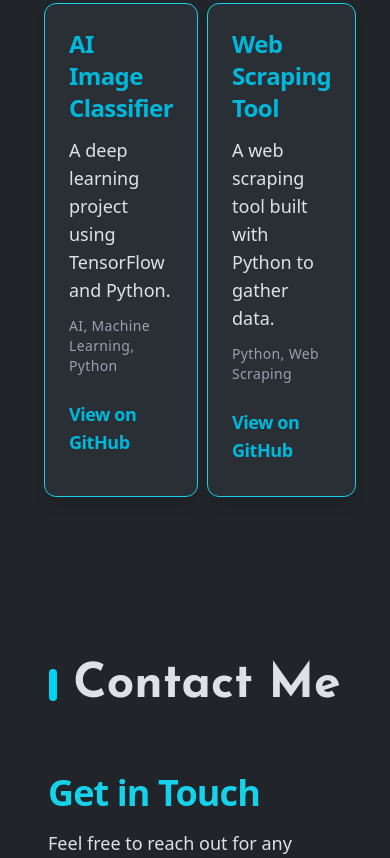
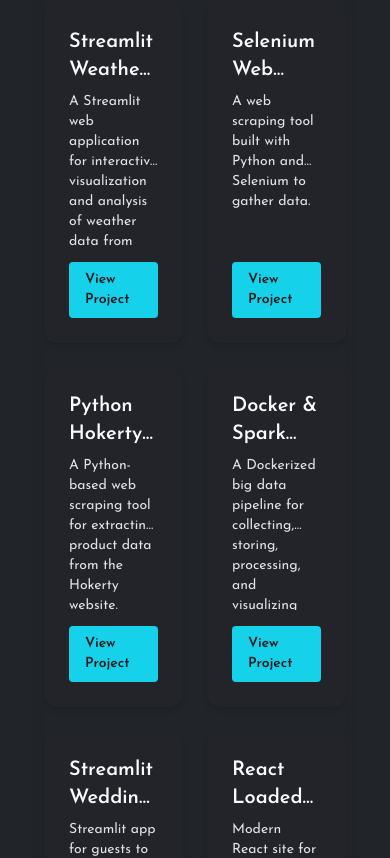
Before and after one commit to setaf007/taskin_portfolio, a React (Vite) app: page / in a window 390 px wide. Shown: the part 5800-6658 px from the top of the page. Built offline with nearby package versions, Linux system fonts and the light colour scheme.

Commit message:
projects update

```diff
--- a/src/components/projectSection/ProjectCard.jsx
+++ b/src/components/projectSection/ProjectCard.jsx
@@ -2,18 +2,15 @@ import React from 'react';
 
 const ProjectCard = ({ title, description, url, tech }) => {
   return (
-    <div className="bg-[#2a2f35] border border-cyan p-4 sm:p-6 rounded-xl shadow-lg font-sans">
-      <h3 className="text-xl sm:text-2xl text-cyan-500 font-bold mb-3 tracking-tight font-sans">{title}</h3>
-      <p className="text-lightGrey text-base sm:text-lg mb-3 font-light font-sans">{description}</p>
-      <p className="text-sm text-gray-400 mb-4 font-light font-sans tracking-wide">{tech}</p>
-      <a
-        href={url}
-        target="_blank"
-        rel="noopener noreferrer"
-        className="text-cyan-500 hover:text-white text-lg font-semibold inline-block py-2 transition-colors duration-300 font-sans tracking-tight"
-      >
-        View on GitHub
-      </a>
+        <div className="bg-[#23232a] rounded-xl shadow-md p-6 flex flex-col min-h-[340px] sm:h-[320px] w-full border border-[#23232a] hover:border-cyan transition-all duration-300">
+            <h3 className="text-xl font-semibold text-white mb-2 line-clamp-2">{title}</h3>
+            <p className="text-sm text-lightGrey mb-4 flex-1 line-clamp-4">{description}</p>
+            <div className="hidden md:flex flex-wrap gap-2 mb-4 overflow-x-auto scrollbar-thin scrollbar-thumb-cyan scrollbar-track-[#23232a] whitespace-nowrap">
+                {tech && tech.split(',').map((t, i) => (
+                    <span key={i} className="bg-cyan-900 text-cyan-300 px-2 py-1 rounded text-xs font-medium inline-block">{t.trim()}</span>
+                ))}
+            </div>
+            <a href={url} target="_blank" rel="noopener noreferrer" className="mt-auto inline-block bg-cyan text-[#18181b] px-4 py-2 rounded font-semibold text-sm hover:bg-cyan-700 transition-all duration-300">View Project</a>
     </div>
   );
 };
--- a/src/components/projectSection/ProjectFilter.jsx
+++ b/src/components/projectSection/ProjectFilter.jsx
@@ -1,7 +1,9 @@
 import React, { useState } from 'react';
+import techs from './projectTechs';
 
 const ProjectFilter = ({ onTechChange, selectedTech }) => {
   const [isOpen, setIsOpen] = useState(false);
+  const [search, setSearch] = useState("");
 
   return (
     <div className="relative mb-4 w-full sm:w-60">
@@ -17,22 +19,44 @@ const ProjectFilter = ({ onTechChange, selectedTech }) => {
 
       <div
         className={`absolute left-0 mt-2 w-full sm:w-60 bg-darkGrey text-lightGrey rounded-md shadow-lg
-        overflow-hidden transition-all duration-300 ${
+        overflow-y-auto transition-all duration-300 ${
           isOpen ? 'max-h-60 opacity-100' : 'max-h-0 opacity-0 pointer-events-none'
         }`}
+        style={{ scrollbarWidth: 'thin' }}
       >
-        {['All Technologies', 'Python', 'Machine Learning', 'AI', 'JavaScript', 'Node.js'].map((tech) => (
+        {/* Search box */}
+        <div className="sticky top-0 bg-darkGrey z-10 p-2 border-b border-[#23232a]">
+          <input
+            type="text"
+            value={search}
+            onChange={e => setSearch(e.target.value)}
+            placeholder="Search technology..."
+            className="w-full px-2 py-1 rounded bg-[#23232a] text-lightGrey placeholder:text-darkGrey focus:outline-none focus:ring-2 focus:ring-cyan text-sm"
+            autoFocus={isOpen}
+          />
+        </div>
+        {(() => {
+          const sortedTechs = techs.slice().sort((a, b) => a.localeCompare(b));
+          const filteredTechs = search.trim() === ""
+            ? sortedTechs
+            : sortedTechs.filter(t => t.toLowerCase().includes(search.toLowerCase()));
+          const allTechs = ['All Technologies', ...filteredTechs];
+          return allTechs.length > 0 ? allTechs.map((tech) => (
             <div
               key={tech}
               onClick={() => {
                 onTechChange(tech === "All Technologies" ? "" : tech);
                 setIsOpen(false);
+                setSearch("");
               }}
               className="p-3 cursor-pointer hover:bg-cyan transition-all duration-300 text-center"
             >
               {tech}
             </div>
-        ))}
+          )) : (
+            <div className="p-3 text-center text-darkGrey select-none">No results</div>
+          );
+        })()}
       </div>
     </div>
   );
--- a/src/components/projectSection/ProjectMain.jsx
+++ b/src/components/projectSection/ProjectMain.jsx
@@ -7,9 +7,16 @@ const ProjectMain = () => {
     const [selectedTech, setSelectedTech] = useState('');
     const handleTechChange = (tech) => { setSelectedTech(tech); };
 
+
     const filteredProjects = selectedTech
         ? myProjects.filter((project) => project.tech.includes(selectedTech))
         : myProjects;
+
+    // Show only up to 6 projects, scroll if more
+    const maxVisible = 6;
+    const showScroll = filteredProjects.length > maxVisible;
+    // If scrolling, show all projects in scrollable area; else, just show all
+    const visibleProjects = showScroll ? filteredProjects : filteredProjects;
 
     return (
         <div id="projects" className="container mx-auto py-16 px-4 sm:px-6">
@@ -21,12 +28,27 @@ const ProjectMain = () => {
 
                 <ProjectFilter onTechChange={handleTechChange} selectedTech={selectedTech} />
 
-                <div className="grid grid-cols-1 sm:grid-cols-2 md:grid-cols-3 gap-4 sm:gap-6 mt-6 w-full">
-                    {filteredProjects.map((project, index) => (
+                {showScroll && (
+                  <div className="flex justify-center mb-2 w-full">
+                    <span className="text-xs text-darkGrey">Scroll within Project Section to see more projects</span>
+                  </div>
+                )}
+                <div
+                  className={`w-full ${showScroll ? 'overflow-y-scroll pr-2 pl-2 custom-scrollbar max-h-[1100px] md:max-h-[700px]' : ''} bg-black shadow-lg`}
+                  style={{ minHeight: '400px', WebkitOverflowScrolling: 'touch' }}
+                >
+                  <div className="grid grid-cols-1 sm:grid-cols-2 md:grid-cols-3 gap-4 sm:gap-6 mt-6 w-full">
+                    {visibleProjects.map((project, index) => (
                         <div key={index} className="w-full flex">
-                            <ProjectCard title={project.title} description={project.description} url={project.url} tech={project.tech} />
+                            <ProjectCard
+                              title={project.title}
+                              description={project.description}
+                              url={project.url}
+                              tech={project.tech}
+                            />
                         </div>
                     ))}
+                  </div>
                 </div>
             </div>
         </div>
--- /dev/null
+++ b/src/components/projectSection/projectTechs.js
@@ -0,0 +1,13 @@
+import myProjects from './projectsData';
+
+// Extract unique technologies from all projects
+const techSet = new Set();
+myProjects.forEach(project => {
+  if (project.tech) {
+    project.tech.split(',').forEach(t => techSet.add(t.trim()));
+  }
+});
+
+const techs = Array.from(techSet);
+
+export default techs;
--- a/src/components/projectSection/projectsData.js
+++ b/src/components/projectSection/projectsData.js
@@ -2,16 +2,40 @@
 
 const myProjects = [
     {
-        title: "AI Image Classifier",
-        description: "A deep learning project using TensorFlow and Python.",
-        url: "https://github.com/yourusername/ai-image-classifier",
-        tech: "AI, Machine Learning, Python",
+        title: "Streamlit Weather Data Visualization App",
+        description: "A Streamlit web application for interactive visualization and analysis of weather data from CSV files.",
+        url: "https://github.com/setaf007/streamlit_fyp",
+        tech: "Python, Streamlit, Pandas, Plotly, Data Visualization"
     },
     {
-        title: "Web Scraping Tool",
-        description: "A web scraping tool built with Python to gather data.",
-        url: "https://github.com/yourusername/web-scraping-tool",
-        tech: "Python, Web Scraping",
+        title: "Selenium Web Scraping Tool (Python)",
+        description: "A web scraping tool built with Python and Selenium to gather data.",
+        url: "https://github.com/setaf007/quotes_scraper_selenium",
+        tech: "Python, Selenium, Web Scraping",
+    },
+    {
+        title: "Python Hokerty Product Scraper",
+        description: "A Python-based web scraping tool for extracting product data from the Hokerty website.",
+        url: "https://github.com/setaf007/hocker-scraper",
+        tech: "Python, Selenium, Requests, BeautifulSoup, Web Scraping"
+    },
+    {
+        title: "Docker & Spark Big Data Weather Pipeline",
+        description: "A Dockerized big data pipeline for collecting, storing, processing, and visualizing weather data using Hadoop, Spark, and Streamlit.",
+        url: "https://github.com/setaf007/FypApp",
+        tech: "Python, Docker, Hadoop, Spark, HDFS, Streamlit, Data Engineering, Data Visualization"
+    },
+    {
+        title: "Streamlit Wedding Floor Seating Plan",
+        description: "Streamlit app for guests to find their table and view a wedding floor plan.",
+        url: "https://github.com/setaf007/streamlit_wedding",
+        tech: "Python, Streamlit, Pandas, Pillow, Plotly, Data Visualization"
+    },
+    {
+        title: "React LoadedCrate Website",
+        description: "Modern React site for LoadedCrates with animation and responsive design.",
+        url: "https://github.com/setaf007/LC_Website",
+        tech: "JavaScript, React"
     },
 ];
 
```
Lines whose indentation alone changed are shown as unchanged.
